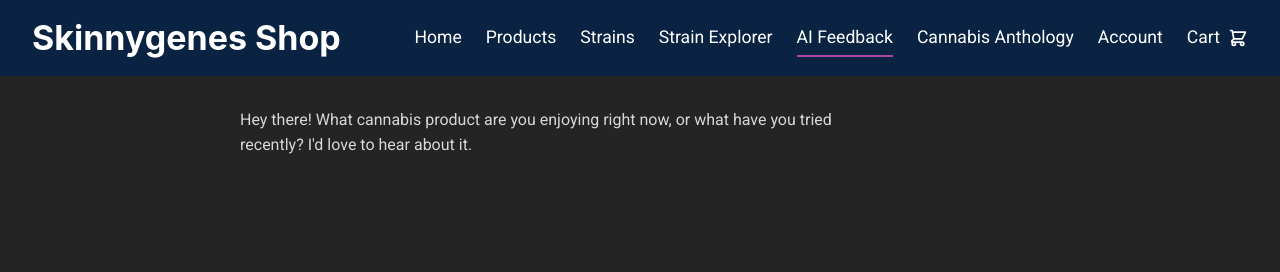
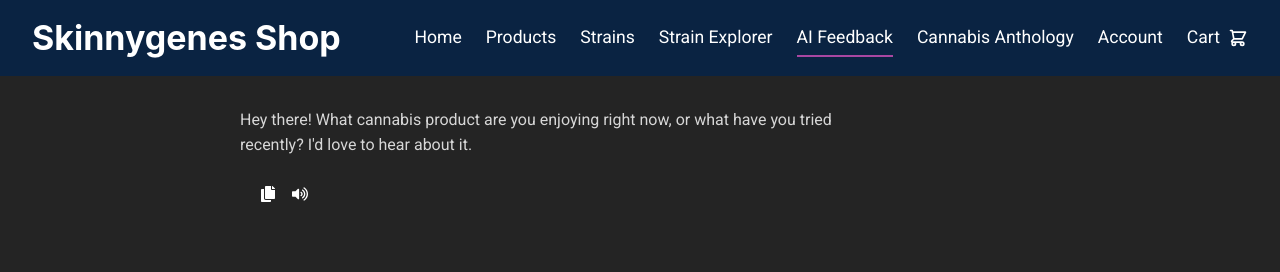
Before and after one commit to robotjsorg/skinnygenes-shop, a React (Vite) app: page /ai-feedback in a window 1280 px wide. Both pictures are taken after a click on the button "Yes". Shown: the top 272 px of the page. Built offline with nearby package versions, Linux system fonts and the light colour scheme; no server answers.

Commit message:
ai messagfe butotns

```diff
--- a/src/pages/AIFeedbackPage.css
+++ b/src/pages/AIFeedbackPage.css
@@ -36,6 +36,33 @@
 
 .message.ai {
     align-self: flex-start;
+    padding-bottom: 3rem;
+    position: relative;
+}
+
+.ai-message-actions {
+    position: absolute;
+    bottom: 1rem;
+    left: 1rem;
+    display: flex;
+    gap: 0.5rem;
+}
+
+.ai-message-actions button {
+    background: transparent;
+    border: none;
+    color: white;
+    padding: 0.25rem;
+    border-radius: 5px;
+    cursor: pointer;
+    display: flex;
+    align-items: center;
+    justify-content: center;
+    font-size: 0.9rem;
+}
+
+.ai-message-actions button:hover {
+    background: #222;
 }
 
 .input-area {
@@ -89,8 +116,8 @@
     display: flex;
     justify-content: center;
     align-items: center;
-    width: 36px; /* Slightly smaller */
-    height: 36px; /* Slightly smaller */
+    width: 36px;
+    height: 36px;
     border-radius: 50%;
     background-color: #0b806d;
     cursor: pointer;
--- a/src/pages/AIFeedbackPage.tsx
+++ b/src/pages/AIFeedbackPage.tsx
@@ -1,7 +1,7 @@
 import { GoogleGenerativeAI } from '@google/generative-ai';
 import React, { useState, useRef, useEffect } from 'react';
 import { marked } from 'marked';
-import { FaArrowUp, FaMicrophone, FaMicrophoneSlash } from 'react-icons/fa';
+import { FaArrowUp, FaMicrophone, FaMicrophoneSlash, FaCopy, FaVolumeUp, FaVolumeOff } from 'react-icons/fa';
 import './AIFeedbackPage.css';
 
 const API_KEY = (import.meta as any).env.VITE_GEMINI_API_KEY as string;
@@ -15,6 +15,7 @@
   const [isListening, setIsListening] = useState(false);
   const messagesEndRef = useRef<HTMLDivElement>(null);
   const [isLoading, setIsLoading] = useState(false);
+  const [readingMessageIndex, setReadingMessageIndex] = useState<number | null>(null);
 
   const scrollToBottom = () => {
     messagesEndRef.current?.scrollIntoView({ behavior: "smooth" });
@@ -79,6 +80,12 @@
     };
   }, []);
 
+  useEffect(() => {
+    return () => {
+      speechSynthesis.cancel();
+    };
+  }, []);
+
   const handleMicClick = () => {
     if (isListening) {
       recognition?.stop();
@@ -125,6 +132,30 @@
     }
   };
 
+  const handleCopy = (text: string) => {
+    navigator.clipboard.writeText(text).then(() => {
+    }).catch(err => {
+      console.error('Failed to copy text: ', err);
+    });
+  };
+
+  const handleReadAloud = (text: string, index: number) => {
+    if (speechSynthesis.speaking && readingMessageIndex === index) {
+      speechSynthesis.cancel();
+      setReadingMessageIndex(null);
+    } else {
+      if (speechSynthesis.speaking) {
+        speechSynthesis.cancel();
+      }
+      const utterance = new SpeechSynthesisUtterance(text);
+      utterance.onend = () => {
+        setReadingMessageIndex(null);
+      };
+      speechSynthesis.speak(utterance);
+      setReadingMessageIndex(index);
+    }
+  };
+
   return (
     <div className="ai-feedback-chat-page">
       <div className="chat-container">
@@ -132,7 +163,15 @@
           {messages.map((message, index) => (
             <div key={index} className={`message ${message.sender}`}>
               {message.sender === 'ai' ? (
-                <div dangerouslySetInnerHTML={{ __html: marked(message.text) }} />
+                <>
+                  <div dangerouslySetInnerHTML={{ __html: marked(message.text) }} />
+                  <div className="ai-message-actions">
+                    <button onClick={() => handleCopy(message.text)}><FaCopy size={16}/></button>
+                    <button onClick={() => handleReadAloud(message.text, index)}>
+                      {readingMessageIndex === index ? <FaVolumeOff /> : <FaVolumeUp size={16} />}
+                    </button>
+                  </div>
+                </>
               ) : (
                 message.text
               )}
```
